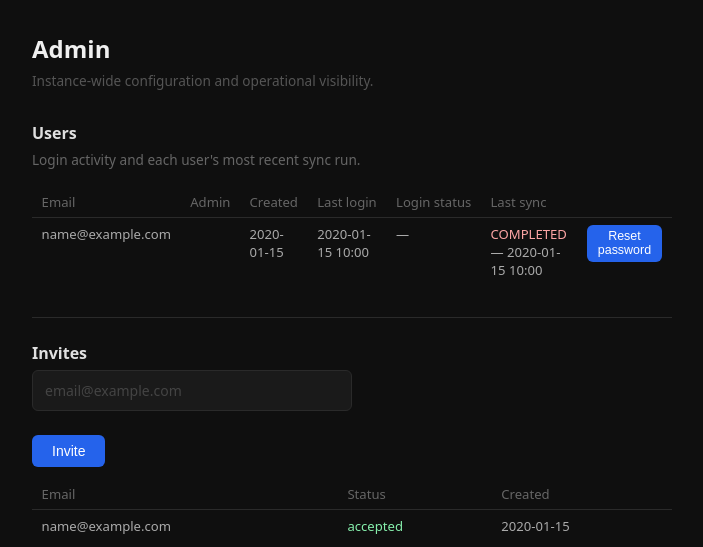
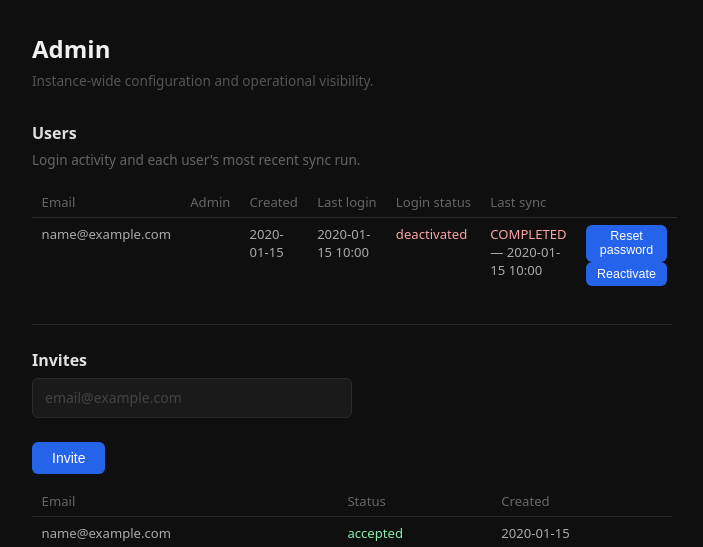
Before and after one commit to Napandee/AniDex, a FastAPI app: template app/templates/admin.html in a window 1280 px wide. Shown: the part 60-607 px from the top of the page, without its empty margins (288-991 px from the left). Run offline with FastAPI, Linux system fonts and the light colour scheme; the template is opened without the code that fills it: most values are stand-ins (such as "Sample title", 1, 10 or a date in 2020).

Commit message:
feat: add soft user deactivation to admin panel
Adds users.is_active (additive migration 007), an admin deactivate/
reactivate action per user, and enforcement at both login (local +
OAuth) and on every subsequent request via get_current_user, so an
existing session is rejected immediately, not just blocked at login.
Admins can't deactivate their own account.

Fixes #85

```diff
--- a/app/main.py
+++ b/app/main.py
@@ -568,11 +568,21 @@ def shutdown() -> None:
 # ── Auth ───────────────────────────────────────────────────────────────────────
 
 def get_current_user(request: Request) -> dict | None:
-    """Return the logged-in user's row, or None if no valid session."""
+    """Return the logged-in user's row, or None if no valid session.
+
+    A deactivated user (#85) is treated as logged out from here on — this is the
+    single choke point _require_user/_require_user_api/_require_admin and the nav
+    context processor all go through, so clearing the session here rejects an
+    already-established session on its very next request, not just at login.
+    """
     user_id = request.session.get("user_id")
     if not user_id:
         return None
-    return db.fetchone("SELECT * FROM users WHERE id = %s", (user_id,))
+    user = db.fetchone("SELECT * FROM users WHERE id = %s", (user_id,))
+    if user and not user["is_active"]:
+        request.session.clear()
+        return None
+    return user
 
 
 def _nav_context(request: Request) -> dict:
@@ -682,6 +692,12 @@ def _resolve_or_create_user(
     """
     user = _find_user_by_provider_identity(provider, provider_id)
     if user:
+        if not user["is_active"]:
+            return None, HTMLResponse(
+                "<h1>Account deactivated</h1><p>This account has been deactivated. "
+                "Contact your admin if you think this is a mistake.</p>",
+                status_code=403,
+            )
         db.execute("UPDATE users SET last_login_at = now() WHERE id = %s", (user["id"],))
         return user, None
 
@@ -791,6 +807,11 @@ def auth_login_submit(request: Request, email: str = Form(...), password: str =
                 )
         return RedirectResponse(
             url="/auth/login?error=Invalid+email+or+password", status_code=303
+        )
+
+    if not user["is_active"]:
+        return RedirectResponse(
+            url="/auth/login?error=This+account+has+been+deactivated", status_code=303
         )
 
     db.execute(
@@ -1163,6 +1184,38 @@ def admin_reset_password(request: Request, user_id: int):
         <p><code>{reset_url}</code></p>
         <p><a href="/admin">Back to admin</a></p>
     """)
+
+
+@app.post("/admin/users/{user_id}/deactivate")
+def admin_deactivate_user(request: Request, user_id: int):
+    denied = _require_admin(request)
+    if denied:
+        return denied
+
+    admin_user = get_current_user(request)
+    if admin_user["id"] == user_id:
+        return HTMLResponse("<h1>Can't deactivate your own account</h1><p><a href=\"/admin\">Back to admin</a></p>", status_code=400)
+
+    target = db.fetchone("SELECT * FROM users WHERE id = %s", (user_id,))
+    if not target:
+        return HTMLResponse("<h1>User not found</h1>", status_code=404)
+
+    db.execute("UPDATE users SET is_active = false WHERE id = %s", (user_id,))
+    return RedirectResponse(url="/admin", status_code=303)
+
+
+@app.post("/admin/users/{user_id}/reactivate")
+def admin_reactivate_user(request: Request, user_id: int):
+    denied = _require_admin(request)
+    if denied:
+        return denied
+
+    target = db.fetchone("SELECT * FROM users WHERE id = %s", (user_id,))
+    if not target:
+        return HTMLResponse("<h1>User not found</h1>", status_code=404)
+
+    db.execute("UPDATE users SET is_active = true WHERE id = %s", (user_id,))
+    return RedirectResponse(url="/admin", status_code=303)
 
 
 def _require_user(request: Request):
--- a/app/templates/admin.html
+++ b/app/templates/admin.html
@@ -32,7 +32,11 @@
           <td>{% if u.is_admin %}yes{% endif %}</td>
           <td>{{ u.created_at.strftime('%Y-%m-%d') if u.created_at else '—' }}</td>
           <td>{{ u.last_login_at.strftime('%Y-%m-%d %H:%M') if u.last_login_at else '—' }}</td>
-          <td>{% if u.locked %}<span class="status-error">locked</span>{% else %}—{% endif %}</td>
+          <td>
+            {% if not u.is_active %}<span class="status-error">deactivated</span>
+            {% elif u.locked %}<span class="status-error">locked</span>
+            {% else %}—{% endif %}
+          </td>
           <td>
             {% if u.last_sync %}
             <span class="{% if u.last_sync.status == 'ok' %}status-ok{% else %}status-error{% endif %}">
@@ -48,6 +52,17 @@
             <form method="post" action="/admin/users/{{ u.id }}/reset-password" class="admin-inline-form">
               <button type="submit" class="btn-save">Reset password</button>
             </form>
+            {% if u.is_active %}
+            {% if u.id != nav_user.id %}
+            <form method="post" action="/admin/users/{{ u.id }}/deactivate" class="admin-inline-form" onsubmit="return confirm('Deactivate {{ u.email }}? They will be logged out immediately and unable to log back in until reactivated.');">
+              <button type="submit" class="btn-save btn-warning">Deactivate</button>
+            </form>
+            {% endif %}
+            {% else %}
+            <form method="post" action="/admin/users/{{ u.id }}/reactivate" class="admin-inline-form">
+              <button type="submit" class="btn-save">Reactivate</button>
+            </form>
+            {% endif %}
           </td>
         </tr>
         {% endfor %}
--- a/schema.sql
+++ b/schema.sql
@@ -28,6 +28,7 @@ CREATE TABLE users (
     display_name          TEXT,
     avatar_url            TEXT,
     is_admin              BOOLEAN NOT NULL DEFAULT false,
+    is_active             BOOLEAN NOT NULL DEFAULT true,   -- soft deactivation (#85); false blocks login and drops any existing session
     created_at            TIMESTAMPTZ NOT NULL DEFAULT now(),
     last_login_at         TIMESTAMPTZ,
     failed_login_attempts INTEGER NOT NULL DEFAULT 0,  -- local login only; resets on success
```
Also changed, not shown: migrations/007_add_user_is_active.sql (added).
